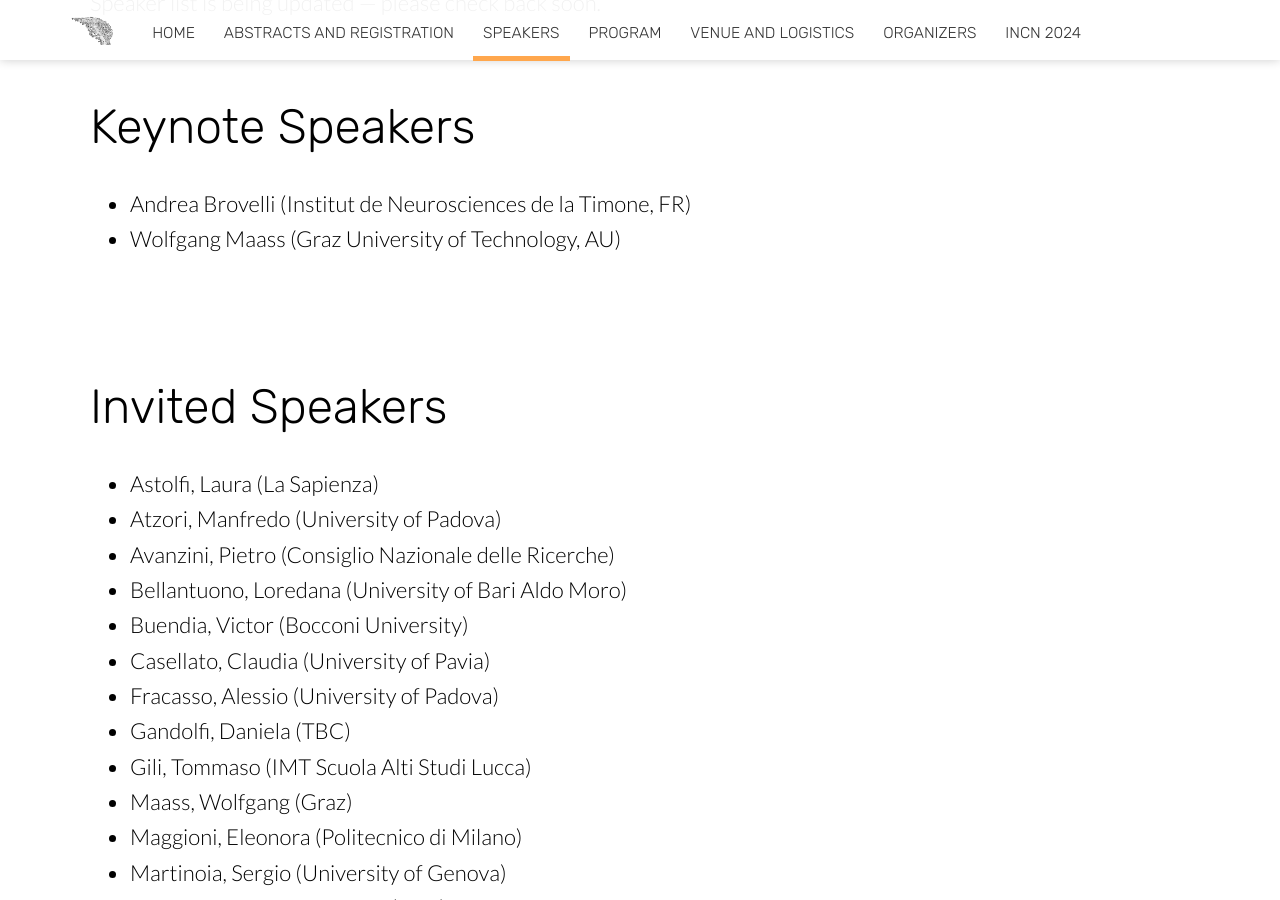
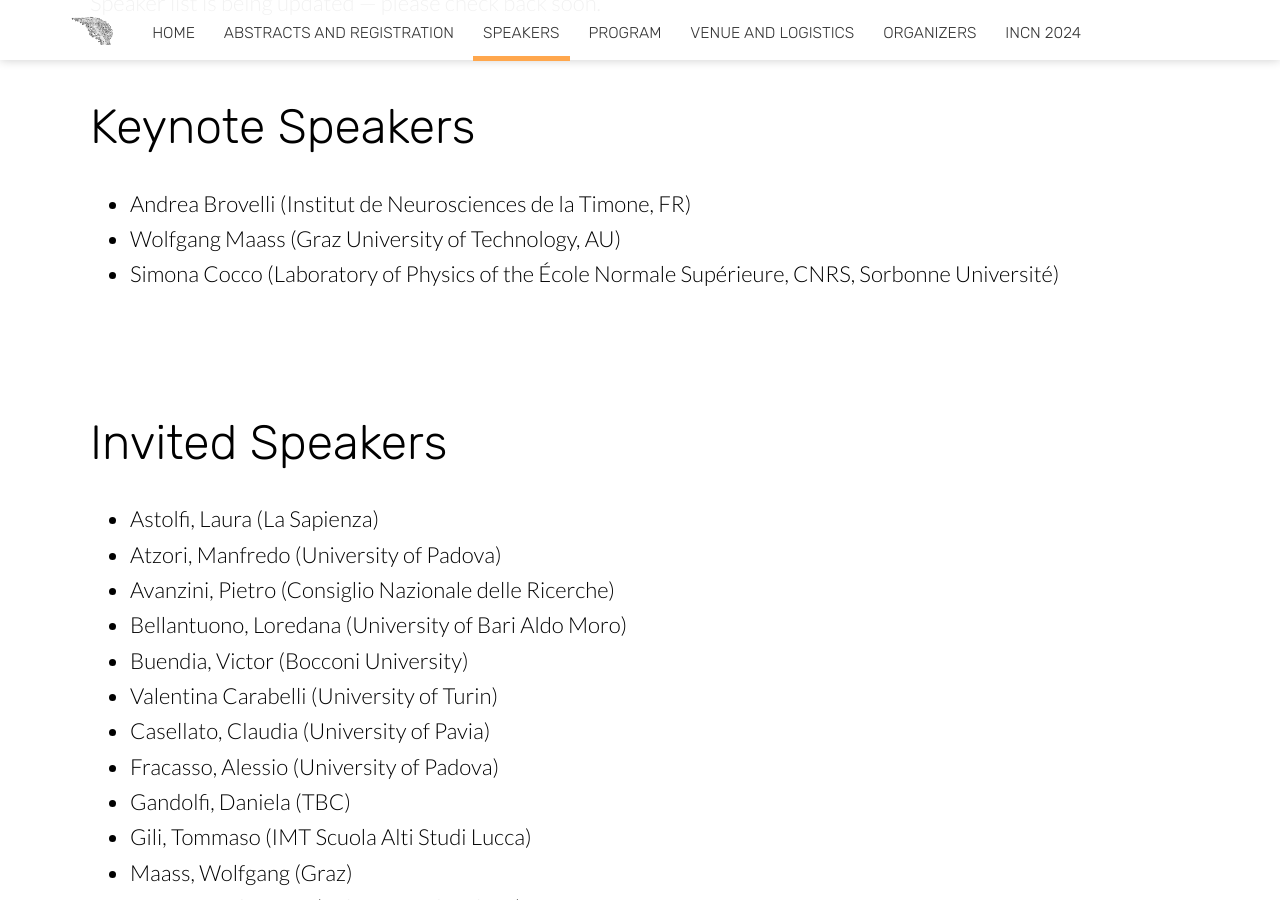
Before and after one commit to INCNgit/incn, a Jekyll site: the page built from speakers.html, in a window 1280 px wide and 900 px high, scrolled down 487 px. Built offline with Jekyll 4.4.1, drawn with Linux system fonts in a browser that asks for light colours; nearby versions of some CDN libraries.

Commit message:
speakers

```diff
--- a/registration.html
+++ b/registration.html
@@ -169,7 +169,7 @@ image: /images/background/backpd.png
 				<ul>
 					<li>Abstracts must be written in English.</li>
 					<li>Abstracts must be uploaded in <b>PDF format only</b>, maximum 1 page, using <b>Arial 11 pt</b> font size.
-						The abstract may include references and one figure.
+						The abstract may include references and one figure. Max 250 words.
 					</li>
 					<li>Abstract must include, title, authors’ names, authors’ affiliation, and presenting author.
 						Titles should not contain acronyms.</li>
--- a/speakers.html
+++ b/speakers.html
@@ -25,6 +25,7 @@ image: /images/background/backpd.png
 				<ul>
 					<li>Andrea Brovelli (Institut de Neurosciences de la Timone, FR)</li>
 					<li>Wolfgang Maass (Graz University of Technology, AU)</li>
+					<li>Simona Cocco (Laboratory of Physics of the École Normale Supérieure, CNRS, Sorbonne Université)</li>
 				</ul></p>
 			</div>
 		</div>
@@ -41,6 +42,7 @@ image: /images/background/backpd.png
 					<li>Avanzini, Pietro (Consiglio Nazionale delle Ricerche)</li>
 					<li>Bellantuono, Loredana (University of Bari Aldo Moro)</li>
 					<li>Buendia, Victor (Bocconi University)</li>
+					<li>Valentina Carabelli (University of Turin)</li>
 					<li>Casellato, Claudia (University of Pavia)</li>
 					<li>Fracasso, Alessio (University of Padova)</li>
 					<li>Gandolfi, Daniela (TBC)</li>
```
